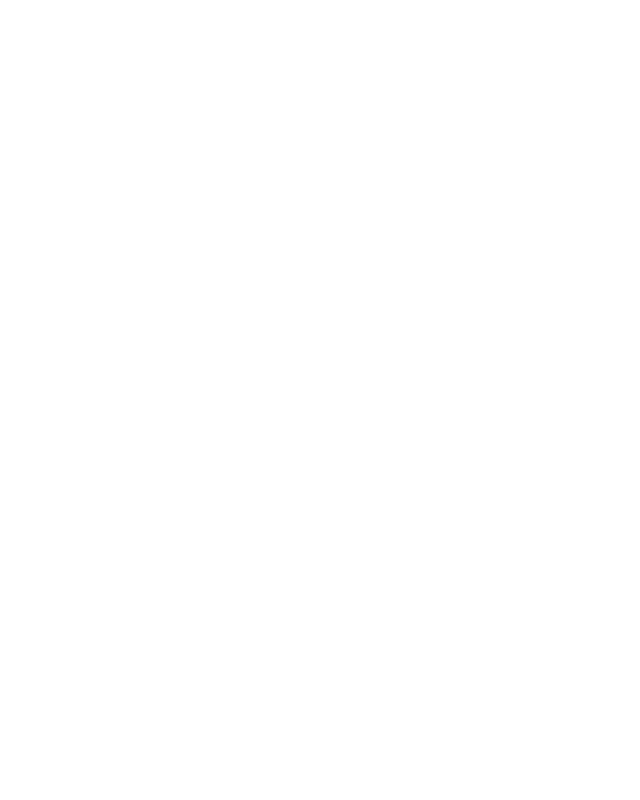
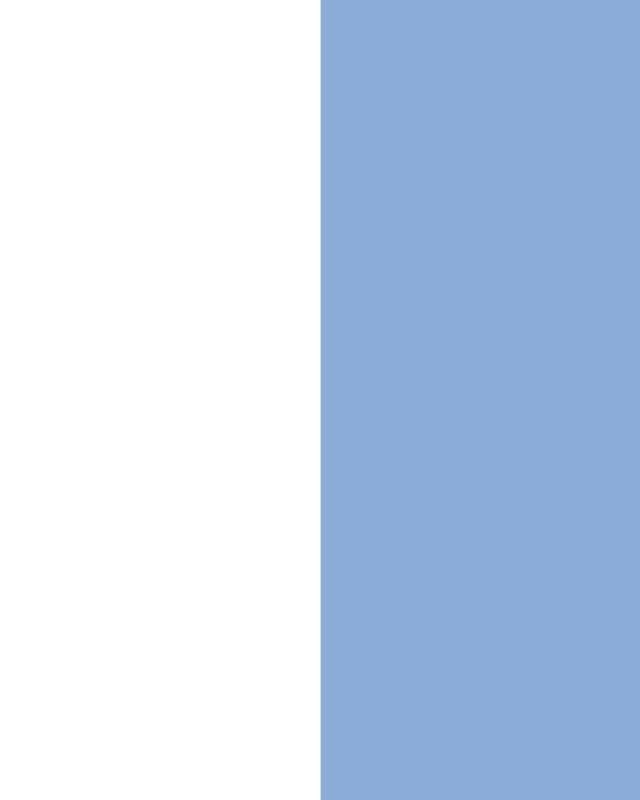
Before and after one commit to Quicksplash/vue-chat-system, a Vue app: page / in a window 1280 px wide. Shown: the whole page, without its empty margins (0-640 px from the left). Built offline with nearby package versions, Linux system fonts and the light colour scheme.

Commit message:
Add organism components

```diff
--- a/src/assets/scss/layout/chat-main.scss
+++ b/src/assets/scss/layout/chat-main.scss
@@ -1,5 +1,6 @@
 @import "../components/chat-input";
 @import "../components/chat-message";
+
 // Основная часть чата
 .chat-main {
   flex-grow: 1;
--- /dev/null
+++ b/src/components/organisms/TheAsside.vue
@@ -0,0 +1,12 @@
+<template>
+  <aside class="chat-sidebar">
+    <slot></slot>
+  </aside>
+</template>
+
+<script setup lang="ts">
+
+</script>
+
+<style lang="scss" scoped>
+</style>
--- /dev/null
+++ b/src/components/organisms/TheMain.vue
@@ -0,0 +1,12 @@
+<template>
+  <main class="chat-main">
+    <slot></slot>
+  </main>
+</template>
+
+<script setup lang="ts">
+
+</script>
+
+<style lang="scss" scoped>
+</style>
--- /dev/null
+++ b/src/components/templates/LayoutTemplate.vue
@@ -0,0 +1,12 @@
+<template>
+  <div class="chat-container">
+     <slot></slot>
+  </div>
+</template>
+
+<script setup lang="ts">
+
+</script>
+
+<style lang="scss" scoped>
+</style>
--- a/src/main.ts
+++ b/src/main.ts
@@ -1,4 +1,4 @@
-// import '@/assets/scss/main.scss';
+import '@/assets/scss/main.scss';
 
 import { createApp } from 'vue';
 import router from './router';
--- a/src/views/ChatsPage.vue
+++ b/src/views/ChatsPage.vue
@@ -1,11 +1,16 @@
 <template>
-  <div>
-
-  </div>
+  <LayoutTemplate>
+    <TheAsside>
+    </TheAsside>
+    <TheMain>
+    </TheMain>
+  </LayoutTemplate>
 </template>
 
 <script setup lang="ts">
-
+import LayoutTemplate from '@/components/templates/LayoutTemplate.vue'
+import TheAsside from '@/components/organisms/TheAsside.vue';
+import TheMain from '@/components/organisms/TheMain.vue';
 </script>
 
 <style scoped>
```
Also changed, not shown: src/components/organisms/TheTest.vue (deleted), src/components/templates/TheTest.vue (deleted).
